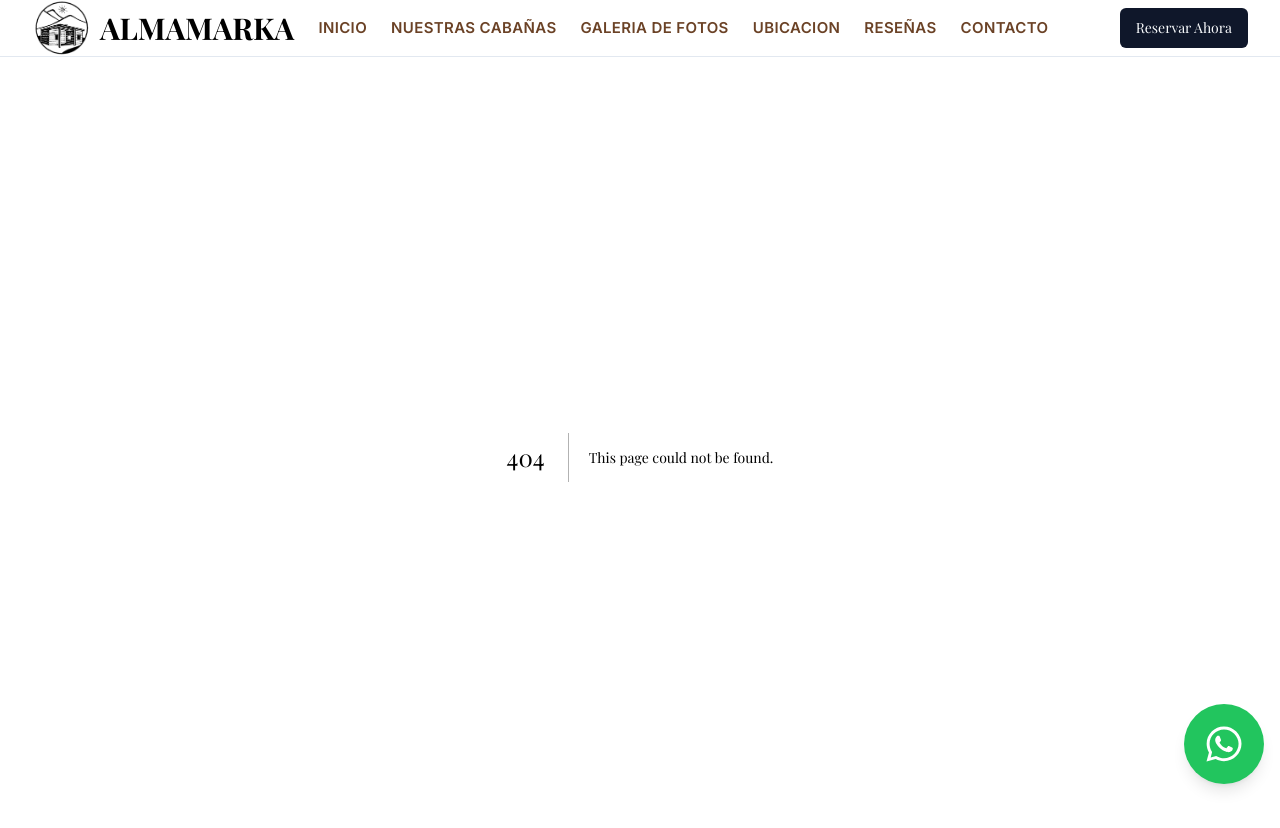
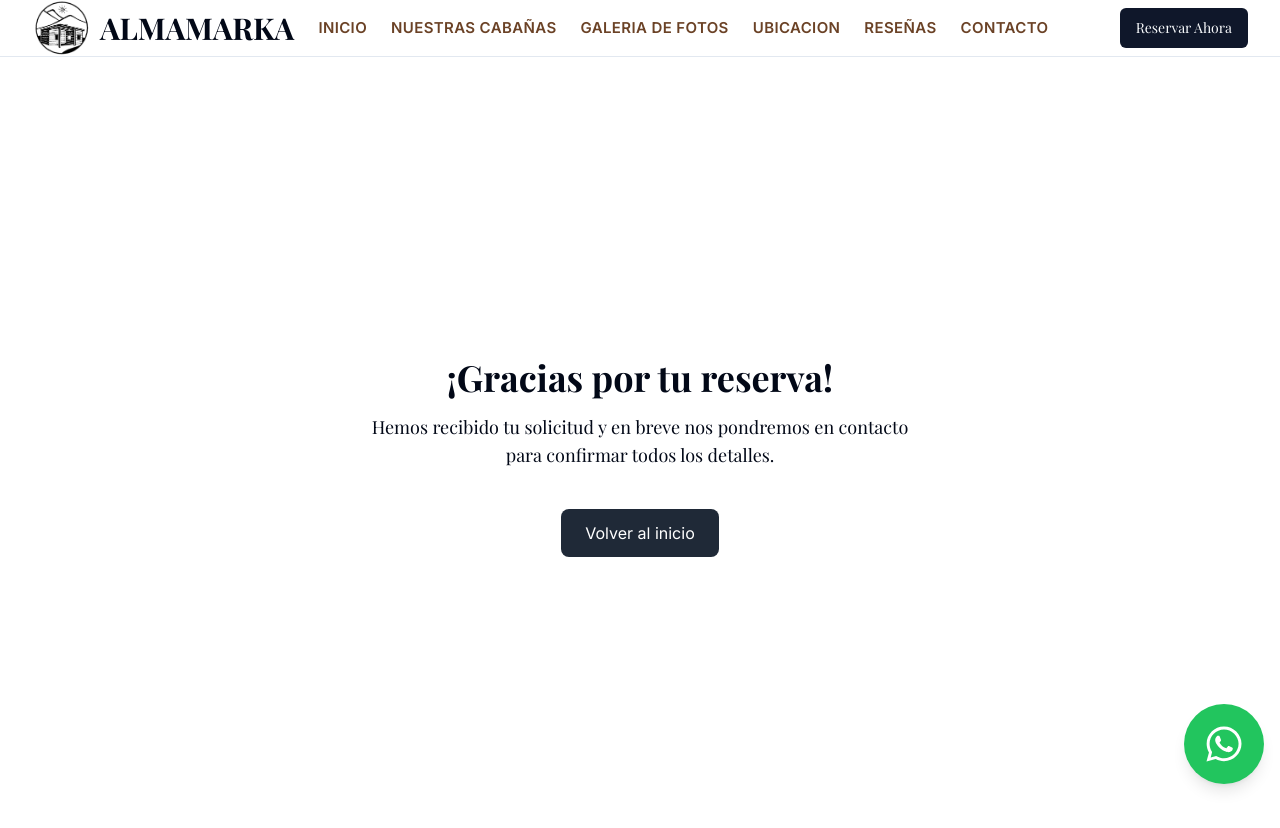
Before and after one commit to mcuadros1983/almamarkaweb, a Next.js app: page /gracias in a window 1280 px wide. Before the commit this address had no page. Shown: the top 828 px of the page. Built offline with nearby package versions, Linux system fonts and the light colour scheme.

Commit message:
se agrega pagina gracias

```diff
--- a/app/components/Amenidades.js
+++ b/app/components/Amenidades.js
@@ -29,10 +29,10 @@ export const metadata = {
 };
 
 const cabanas = [
-  { id: 1, name: "Carqueja", capacity: 4, image: "/cabanas/carqueja.jpg" },
-  { id: 2, name: "Malva", capacity: 4, image: "/cabanas/malva.jpg" },
-  { id: 3, name: "Jarilla", capacity: 4, image: "/cabanas/jarilla.jpg" },
-  { id: 4, name: "Tusca", capacity: 4, image: "/cabanas/tusca.jpg" },
+  { id: 1, name: "Carqueja", capacity: 4, image: "/cabanas/Carqueja.jpg" },
+  { id: 2, name: "Malva", capacity: 4, image: "/cabanas/Malva.jpg" },
+  { id: 3, name: "Jarilla", capacity: 4, image: "/cabanas/Jarilla.jpg" },
+  { id: 4, name: "Tusca", capacity: 4, image: "/cabanas/Tusca.jpg" },
   { id: 5, name: "Retama", capacity: 4, image: "/cabanas/retama.jpg" },
   { id: 6, name: "Pichanilla", capacity: 4, image: "/cabanas/pichanilla.jpg" },
   { id: 7, name: "Acacia", capacity: 6, image: "/cabanas/acacia.jpg" },
--- a/app/condiciones-reserva/page.js
+++ /dev/null
@@ -1,26 +0,0 @@
-import CondicionesReserva from "../components/CondicionesReserva";
-
-// export default function CondicionesReservaPage() {
-//   return (
-//     <main className="py-16">
-//       <div className="container">
-//         <CondicionesReserva />
-//       </div>
-
-//     </main>
-//   );
-// }
-export default function CondicionesReservaPage() {
-  try {
-    return (
-      <main className="py-16">
-        <div className="container">
-          <CondicionesReserva />
-        </div>
-      </main>
-    );
-  } catch (error) {
-    console.error("Error en CondicionesReservaPage:", error);
-    return <div>Ocurrió un error al cargar la página.</div>;
-  }
-}
--- /dev/null
+++ b/app/gracias/page.js
@@ -0,0 +1,36 @@
+// import CondicionesReserva from "../components/CondicionesReserva";
+
+
+// export default function CondicionesReservaPage() {
+//   try {
+//     return (
+//       <main className="py-16">
+//         <div className="container">
+//           <CondicionesReserva />
+//         </div>
+//       </main>
+//     );
+//   } catch (error) {
+//     console.error("Error en CondicionesReservaPage:", error);
+//     return <div>Ocurrió un error al cargar la página.</div>;
+//   }
+// }
+
+export default function GraciasPage() {
+  return (
+    <>
+      <main className="min-h-screen flex flex-col items-center justify-center p-6 text-center">
+        <h1 className="text-4xl font-bold mb-4">¡Gracias por tu reserva!</h1>
+        <p className="text-lg mb-6 max-w-xl">
+          Hemos recibido tu solicitud y en breve nos pondremos en contacto para confirmar todos los detalles.
+        </p>
+        <a
+          href="/"
+          className="mt-4 px-6 py-3 bg-gray-800 text-white rounded-lg hover:bg-gray-700 transition"
+        >
+          Volver al inicio
+        </a>
+      </main>
+    </>
+  );
+}
--- a/next-sitemap.config.js
+++ b/next-sitemap.config.js
@@ -5,7 +5,7 @@ module.exports = {
   sitemapSize: 7000, // 👈 Esto fuerza que haya solo un sitemap.xml
   additionalPaths: async (config) => [
     await config.transform(config, '/'),
-    await config.transform(config, '/condiciones-reserva'), // 👈 Agregado
+    await config.transform(config, '/gracias'), // 👈 Agregado
     // Si querés más adelante agregás otras rutas manuales
     // await config.transform(config, '/galeria'),
   ],
--- a/package.json
+++ b/package.json
@@ -22,6 +22,7 @@
     "nodemailer": "^6.10.1",
     "react": "^18",
     "react-dom": "^18",
+    "react-gtm-module": "^2.0.11",
     "react-helmet": "^6.1.0",
     "react-photo-view": "^1.2.7",
     "sass": "^1.79.4",
```
Also changed, not shown: 1 other file (tests, documents, lock files or other folders).
